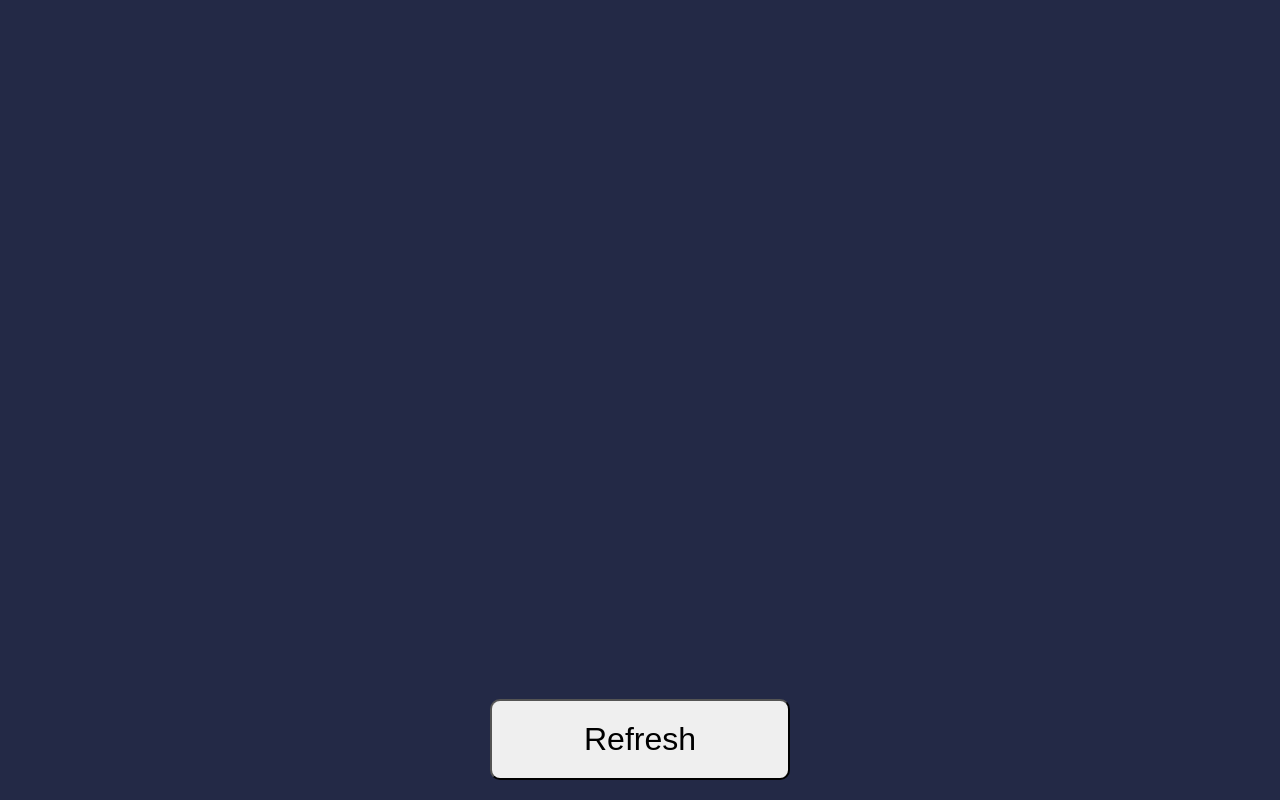
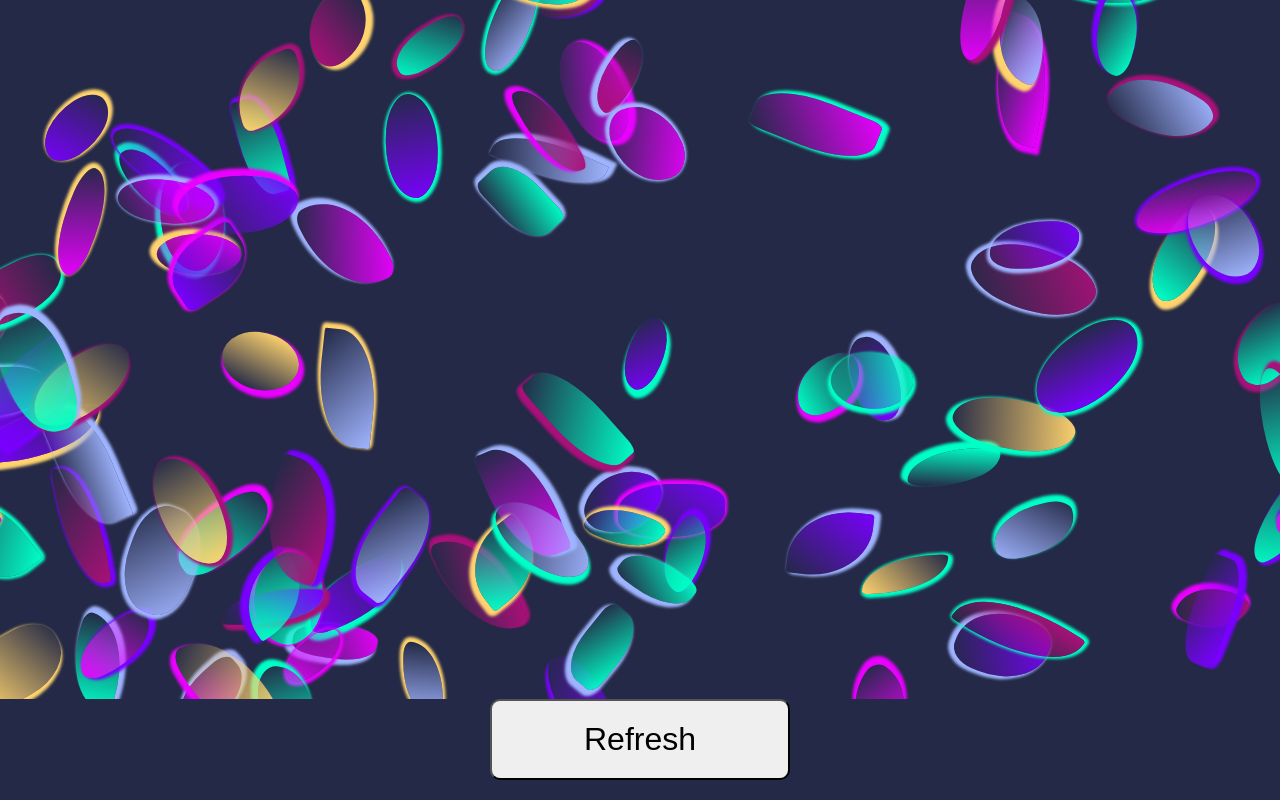
Before and after one commit to durandal1409/generative_art, a plain HTML site: page index.html in a window 1280 px wide. Drawn offline with Linux system fonts and the light colour scheme.

Commit message:
script fix

```diff
--- a/index.html
+++ b/index.html
@@ -6,6 +6,6 @@
     <body>
         <div class="canvas" id="canvas"></div>
         <button id="refresh">Refresh</button>
-        <script src="script.js" />
+        <script src="./script.js"></script>
     </body>
 </html>
```
